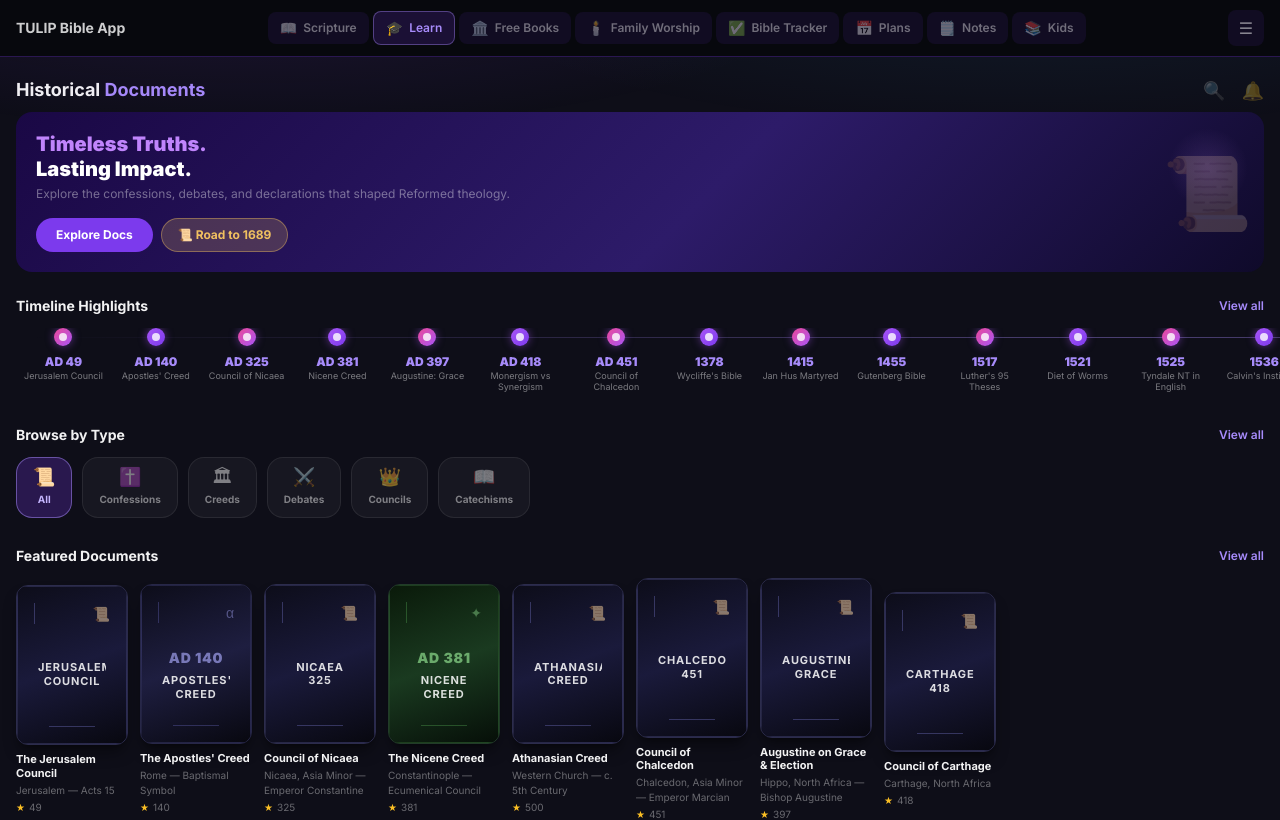
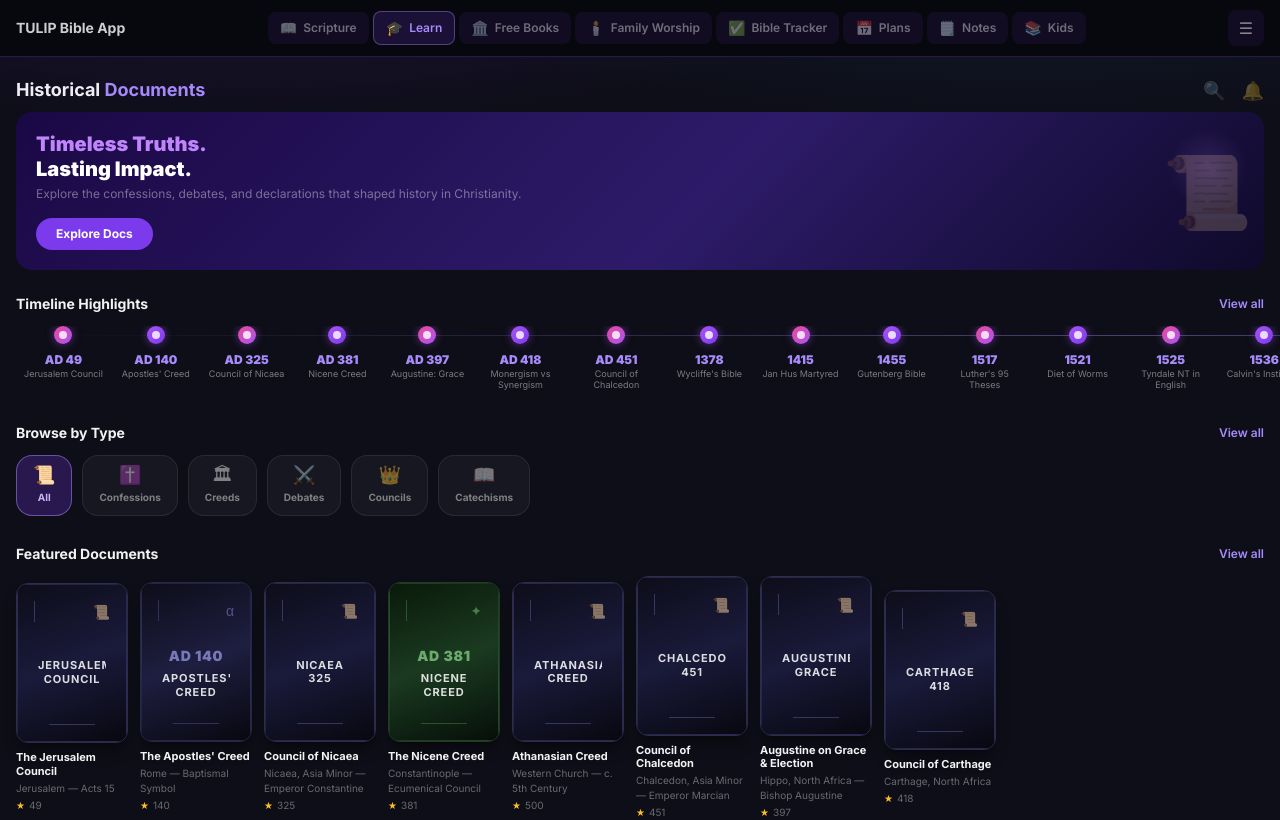
Before and after one commit to josuezuniga93-creator/BIBLE-APP, a Next.js app in the folder frontend/: page /learn in a window 1280 px wide. Shown: the top 820 px of the page. Built offline with nearby package versions, Linux system fonts and the light colour scheme.

Commit message:
fix: update hero subtitle and remove Road to 1689 button

```diff
--- a/frontend/app/learn/page.tsx
+++ b/frontend/app/learn/page.tsx
@@ -753,7 +753,7 @@ function LearnPageInner() {
             <br /><span className="text-white">Lasting Impact.</span>
           </h2>
           <p className="text-xs mb-4" style={{ color: th.heroSubtext }}>
-            Explore the confessions, debates, and declarations that shaped Reformed theology.
+            Explore the confessions, debates, and declarations that shaped history in Christianity.
           </p>
           <div className="flex gap-2 flex-wrap">
             <button className="px-5 py-2 rounded-full text-xs font-bold text-white active:scale-95 transition-transform"
@@ -761,12 +761,6 @@ function LearnPageInner() {
               onClick={() => document.getElementById("my-documents")?.scrollIntoView({ behavior: "smooth" })}>
               Explore Docs
             </button>
-            <a
-              href="/timeline"
-              className="px-4 py-2 rounded-full text-xs font-bold active:scale-95 transition-transform no-underline"
-              style={{ background: "rgba(240,192,96,0.2)", color: "#f0c060", border: "1px solid rgba(240,192,96,0.4)" }}>
-              📜 Road to 1689
-            </a>
           </div>
         </div>
       </div>
```
